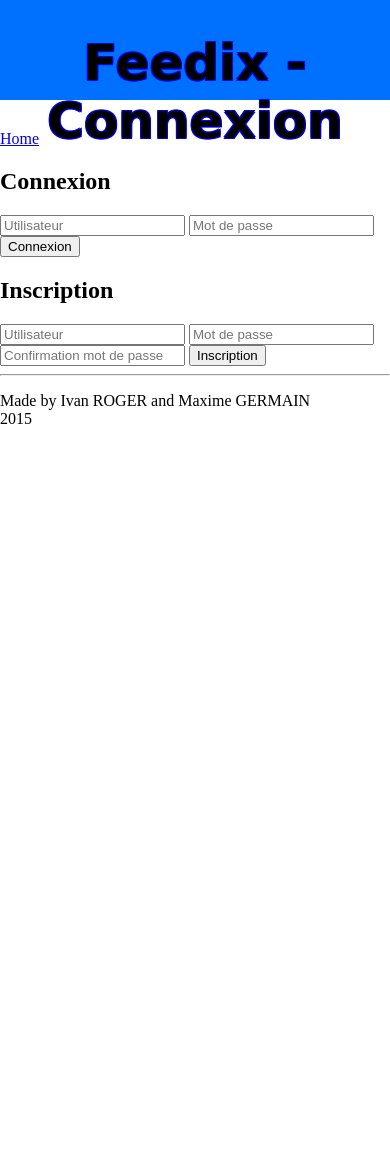
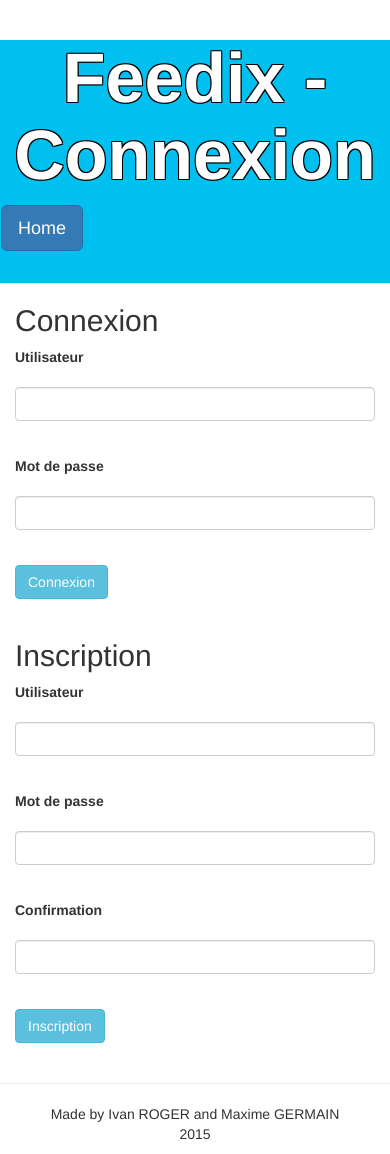
Before and after one commit to Ivan-Roger/Feedix, a PHP site: page /view/Connect.view.php in a window 390 px wide. Before the commit the page ends 424 px from the top, so only its background shows below. Run offline with PHP 8.4, Linux system fonts and the light colour scheme.

Commit message:
Bootstrap on Connexion and Nouvelles(WIP)

```diff
--- a/controler/afficherFlux.ctrl.php
+++ b/controler/afficherFlux.ctrl.php
@@ -21,7 +21,7 @@
     $data['followedRSS'] = array();
     $data['user']=$_SESSION['user'];
     foreach ($dao->readAbonnement($data['user']) as $idAbo) {
-      $rss=$dao->readRSSByID($idAbo);
+      $rss=$dao->readRSSByID($idAbo['idRSS']);
       $info['id'] = $rss->id();
       $info['titre'] = $rss->titre();
       $info['url'] = $rss->url();
--- a/controler/afficherNouvelles.ctrl.php
+++ b/controler/afficherNouvelles.ctrl.php
@@ -1,4 +1,4 @@
-<pre><?php
+<?php
   require_once("../model/DAO.class.php");
   require_once("../model/RSS.class.php");
   require_once("../model/Nouvelle.class.php");
@@ -32,7 +32,6 @@
     } else {
       //echo("--- Debug: Pas de nouvelles\n");
     }
-    echo("</pre>");
     include("../view/Nouvelles.view.php");
   } else {
     header("Location:"."..");
--- a/model/DAO.class.php
+++ b/model/DAO.class.php
@@ -1,5 +1,5 @@
 <?php
-  $DEBUG = TRUE;
+  $DEBUG = FALSE;
 
   require_once("RSS.class.php");
   require_once("Nouvelle.class.php");
@@ -242,7 +242,7 @@
     //////////////////////////////////////////////////////////
 
     function readAbonnement($login,$first=1,$limit=20) {
-      $sql = "SELECT idRSS FROM Abonnement WHERE userLogin = ? AND idRSS > ? ORDER BY idRSS LIMIT ?";
+      $sql = "SELECT idRSS FROM Abonnement WHERE userLogin = ? AND idRSS >= ? ORDER BY idRSS LIMIT ?";
       $req = $this->db->prepare($sql);
       $params = array($login,$first,$limit);
       $res = $req->execute($params);
--- a/view/Connect.view.php
+++ b/view/Connect.view.php
@@ -3,33 +3,83 @@
   <head>
     <meta charset="utf-8"/>
     <title>Feedix - Connexion</title>
-    <link rel="stylesheet" href="../view/style.css"/>
+    <link href="../data/css/bootstrap.css" rel="stylesheet">
   </head>
+  <style type="text/css">
+     [class*="col"] { margin-bottom: 20px; }
+     body { margin-top: 10px;
+            margin:0
+            padding:0;
+          }
+
+      header {
+        background-color: #00C0F0;
+      }
+      header h1 {
+        color: white;
+        text-align: center;
+        font-weight:bold;
+        text-shadow:
+      #000000 1px 1px,
+      #000000 -1px 1px,
+      #000000 -1px -1px,
+      #000000 1px -1px;
+        font-size: 70px;
+      }
+      footer p {
+        text-align: center;
+      }
+  </style>
   <body>
-    <header>
+    <header class="page-header">
       <h1>Feedix - Connexion</h1>
+      <nav class="navbar navbar-right">
+        <a class="btn btn-primary btn-lg" href="..">Home</a>
+      </nav>
     </header>
     <section>
-      <a href="..">Home</a><br/>
-      <?php if (isset($data['error'])) echo("<p>".$data['error']."</p>") ?>
-      <article>
+      <?php if (isset($data['error'])) echo("<p class='alert alert-danger'>".$data['error']."</p>") ?>
+      <article class="col-lg-6">
         <h2>Connexion</h2>
-        <form action="seConnecter.ctrl.php" method="POST">
+        <form action="seConnecter.ctrl.php" method="POST" class="form-horizontal">
           <input name="action" type="hidden" value="connect">
-          <input required name="user" type="text" placeholder="Utilisateur"/>
-          <input required name="pass" type="password" placeholder="Mot de passe"/>
-          <input type="submit" value="Connexion"/>
+          <div class="form-group">
+            <label for="login-user" class="col-sm-2 control-label">Utilisateur</label>
+            <div class="col-sm-6"><input type="text" required id="login-user" name="user" class="form-control"></div>
+          </div>
+          <div class="form-group">
+            <label for="login-password" class="col-sm-2 control-label">Mot de passe</label>
+            <div class="col-sm-6"><input type="password" required id="login-password" name="pass" class="form-control"></div>
+          </div>
+          <div class="form-group">
+            <div class="col-sm-offset-2 col-sm-6">
+              <input class="btn btn-info" type="submit" value="Connexion"/>
+            </div>
+          </div>
         </form>
       </article>
-      <article>
+      <article class="col-lg-6">
         <h2>Inscription</h2>
-        <form action="seConnecter.ctrl.php" method="POST" onsubmit="return validate();">
+        <form action="seConnecter.ctrl.php" method="POST" class="form-horizontal">
           <p id="connectInfo"></p>
           <input name="action" type="hidden" value="signIn">
-          <input required name="user" type="text" placeholder="Utilisateur"/>
-          <input required name="pass" type="password" placeholder="Mot de passe"/>
-          <input required name="pass2" type="password" placeholder="Confirmation mot de passe"/>
-          <input type="submit" value="Inscription"/>
+          <div class="form-group">
+            <label for="signIn-user" class="col-sm-2 control-label">Utilisateur</label>
+            <div class="col-sm-6"><input type="text" required id="signIn-user" name="user" class="form-control"></div>
+          </div>
+          <div class="form-group">
+            <label for="signIn-password" class="col-sm-2 control-label">Mot de passe</label>
+            <div class="col-sm-6"><input type="password" required id="signIn-password" name="pass" class="form-control"></div>
+          </div>
+          <div class="form-group">
+            <label for="signIn-password" class="col-sm-2 control-label">Confirmation</label>
+            <div class="col-sm-6"><input type="password" required id="signIn-password" name="pass2" class="form-control"></div>
+          </div>
+          <div class="form-group">
+            <div class="col-sm-offset-2 col-sm-6">
+              <input class="btn btn-info" type="submit" value="Inscription"/>
+            </div>
+          </div>
         </form>
       </article>
     </section>
```
Also changed, not shown: view/Flux.view.php (+9 -9 lines), view/Nouvelles.view.php (+56 -16 lines), data/db/rss.db.
